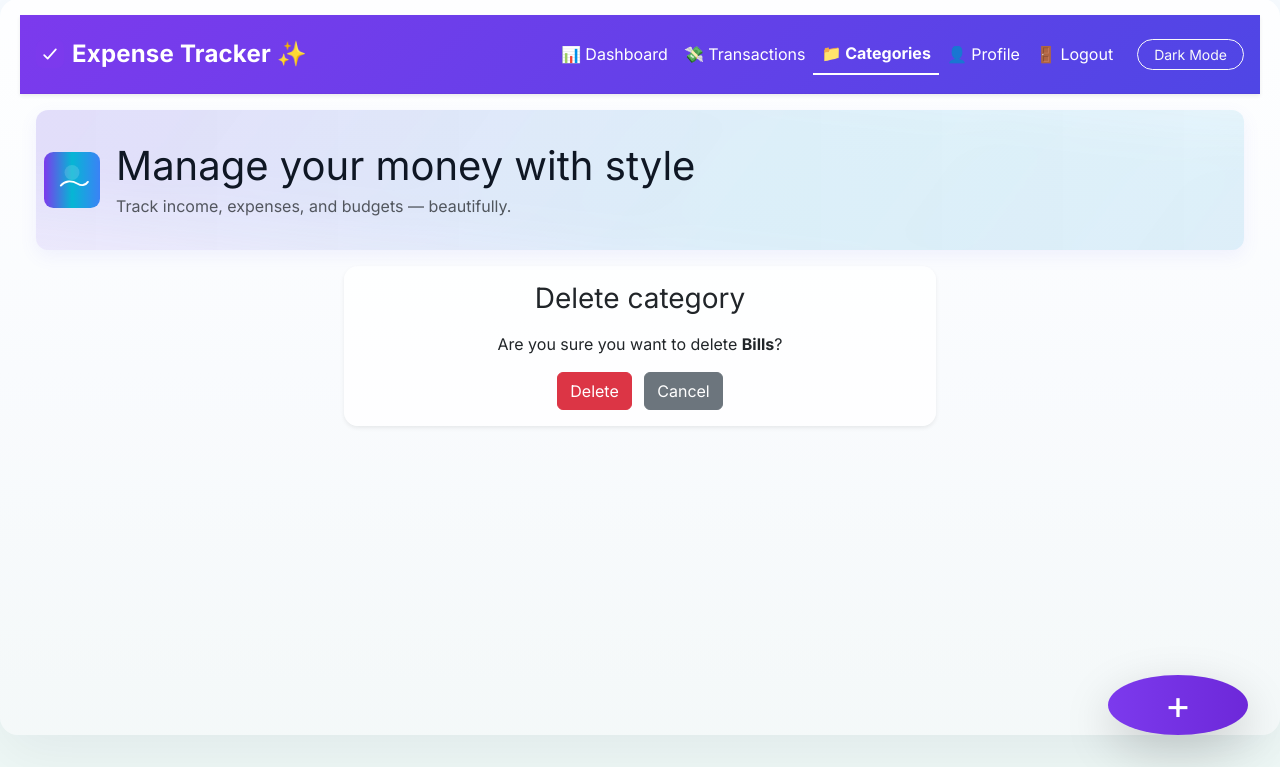
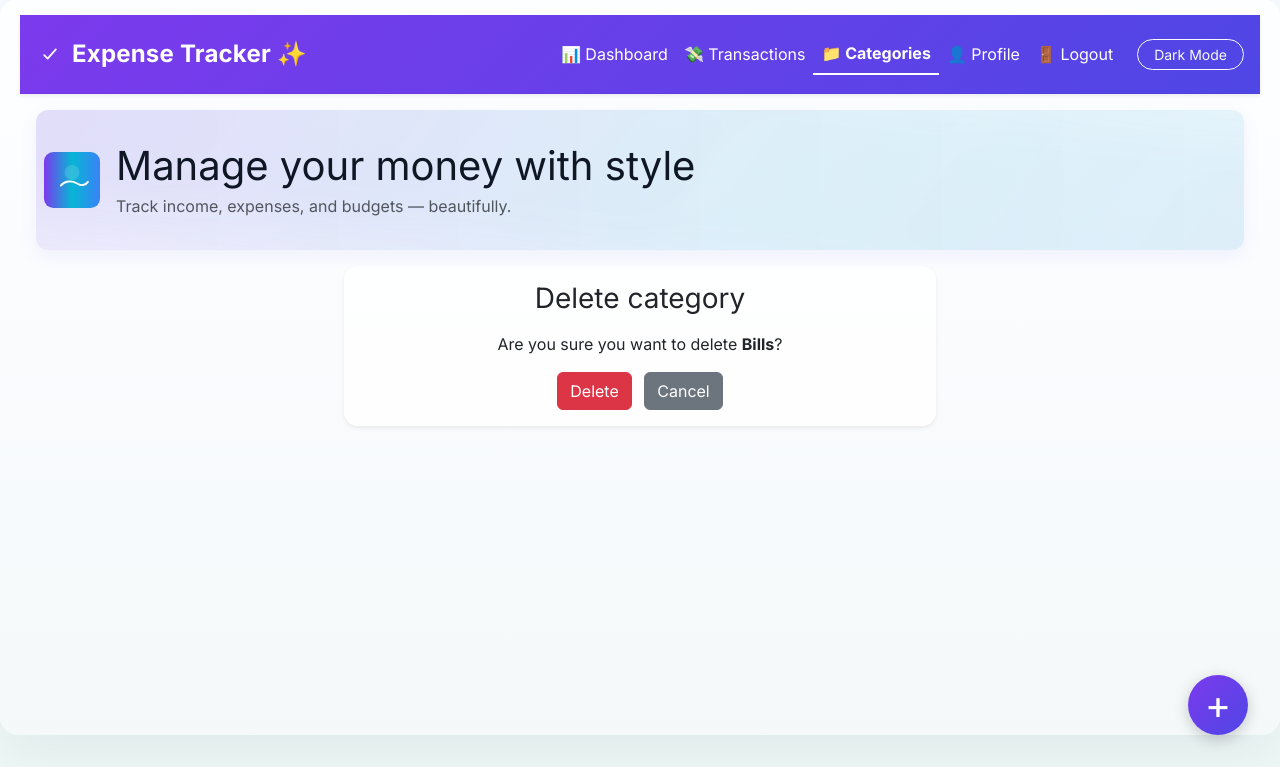
Before and after one commit to aravind14200310-cloud/sample-project, a Django app: page /categories/9/delete/ in a window 1280 px wide. Shown: the part 33-800 px from the top of the page. Run offline with Django 5.2, Linux system fonts and the light colour scheme; a user stored in the database is signed in; data comes from the database, SQL or seed files in the repository.

Commit message:
round button

```diff
--- a/templates/app/base.html
+++ b/templates/app/base.html
@@ -24,6 +24,30 @@
         }
         .floating-element {
             animation: float 3s ease-in-out infinite;
+        }
+        .fab-btn {
+            position: fixed;
+            bottom: 2rem;
+            right: 2rem;
+            width: 60px;
+            height: 60px;
+            border-radius: 50%;
+            background: linear-gradient(135deg, #7c3aed, #4f46e5);
+            color: white;
+            font-size: 2.5rem;
+            line-height: 1;
+            display: flex;
+            align-items: center;
+            justify-content: center;
+            box-shadow: 0 4px 15px rgba(0, 0, 0, 0.2);
+            z-index: 1050;
+            text-decoration: none;
+            transition: transform 0.3s ease, box-shadow 0.3s ease;
+        }
+        .fab-btn:hover {
+            transform: scale(1.1);
+            box-shadow: 0 6px 20px rgba(0, 0, 0, 0.3);
+            color: white;
         }
     </style>
 </head>
@@ -82,7 +106,7 @@
     <script src="https://cdn.jsdelivr.net/npm/chart.js"></script>
     <script src="{% static 'app/js/scripts.js' %}"></script>
     {% if request.user.is_authenticated %}
-        <a class="btn btn-primary rounded-circle shadow-lg d-flex align-items-center justify-content-center" href="{% url 'transaction_create' %}" title="Add transaction" style="position: fixed; bottom: 2rem; right: 2rem; width: 60px; height: 60px; font-size: 2.5rem; line-height: 1; z-index: 1050; text-decoration: none;">+</a>
+        <a class="fab-btn" href="{% url 'transaction_create' %}" title="Add transaction">+</a>
     {% endif %}
     {% block scripts %}{% endblock %}
 </body>
```
